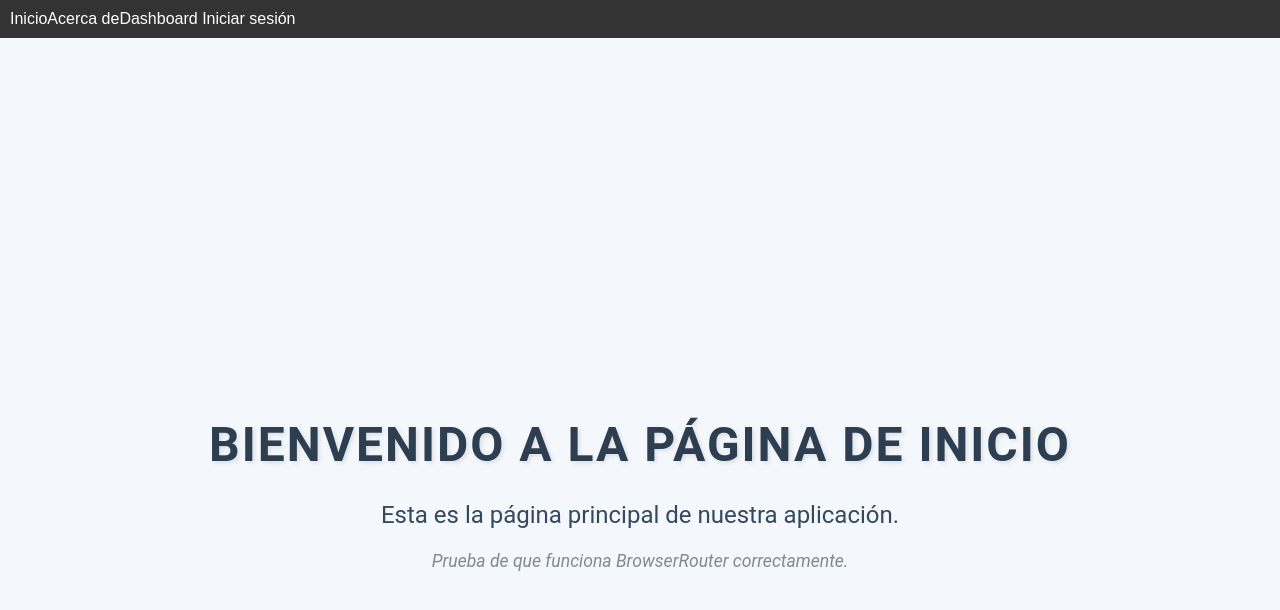
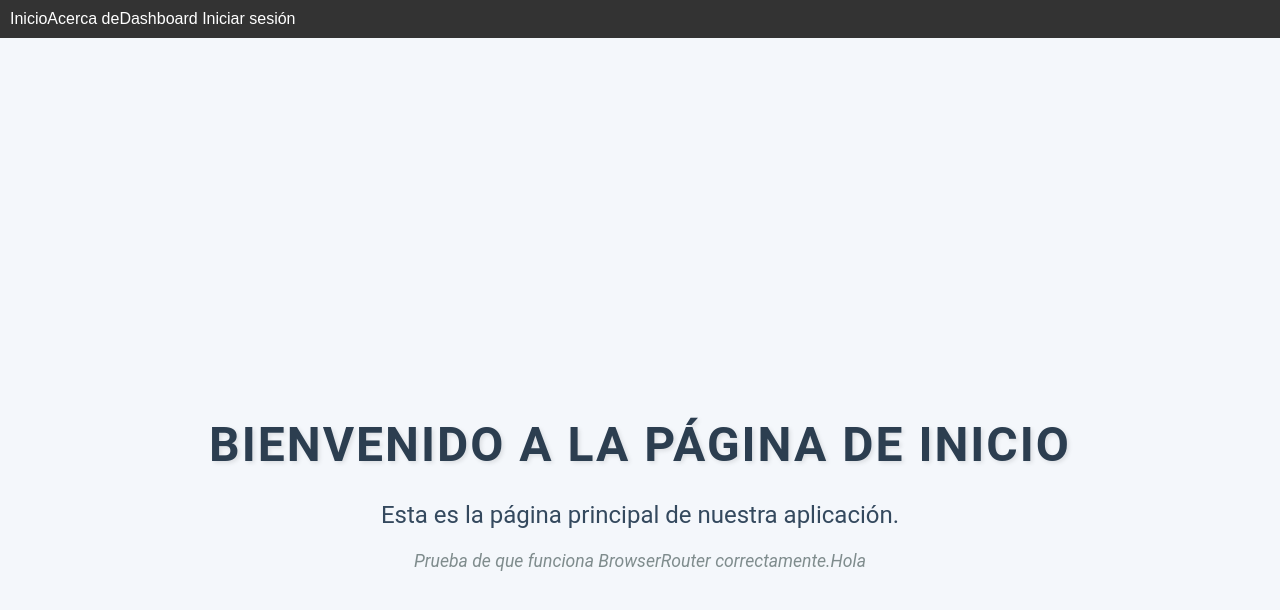
Before and after one commit to Carlosalfredo22/pruebareact, a React (Vite) app: page / in a window 1280 px wide. Shown: the top 610 px of the page. Built offline with nearby package versions, Linux system fonts and the light colour scheme; the HTML template or start-up script is replaced by a standard one.

Commit message:
cuarto commit

```diff
--- a/src/pages/Home.jsx
+++ b/src/pages/Home.jsx
@@ -6,7 +6,7 @@ function Home() {
     <div className="home-container">
       <h1 className="home-title">Bienvenido a la página de Inicio</h1>
       <p className="home-text">Esta es la página principal de nuestra aplicación.</p>
-      <p className="home-subtext">Prueba de que funciona BrowserRouter correctamente.</p>
+      <p className="home-subtext">Prueba de que funciona BrowserRouter correctamente.Hola</p>
     </div>
   );
 }
```
